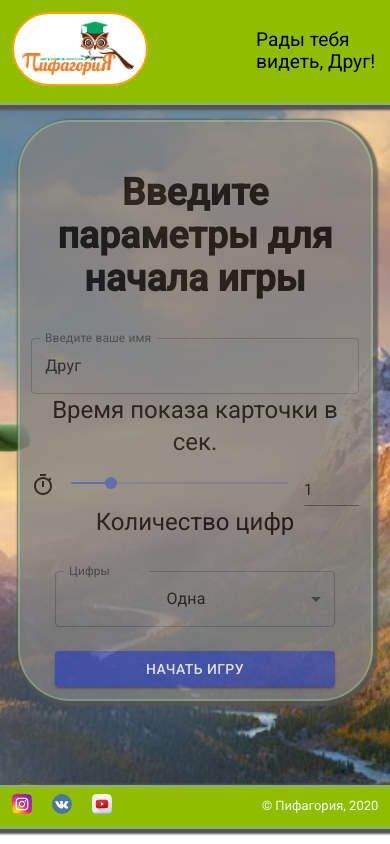
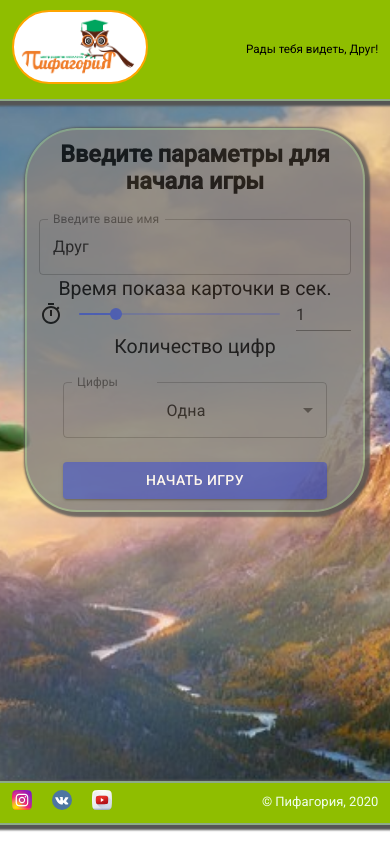
Before and after one commit to IlyaIvanchikov/flash, a React (Create React App) app: page / in a window 390 px wide. Built offline with nearby package versions, Linux system fonts and the light colour scheme; a web font is replaced by a local one.

Commit message:
feat: add media adaptive

```diff
--- a/src/components/Header/Header.css
+++ b/src/components/Header/Header.css
@@ -1,11 +1,11 @@
 .header {
   flex-grow: 1;
+  flex-wrap: wrap;
   background-color: #8fbe00;
   padding: 10px 3%;
   display: flex;
   flex-direction: row;
   justify-content: space-between;
-  flex-wrap: nowrap;
 }
 
 .logo {
@@ -24,18 +24,19 @@
 }
 
 .h1-header {
-  font-size: 1.5rem;
   /* color: #fff; */
   font-style: italic;
   /* background-color: #fff; */
 }
 
 .p-header {
-  font-size: 1.2rem;
+  font-size: 1.7vw;
 }
 
 @media (max-width: 700px) {
-
+  .p-header {
+    font-size: 3vw;
+  }
   .logo {
     max-width: 120px;
   }
--- a/src/components/Header/Header.js
+++ b/src/components/Header/Header.js
@@ -12,13 +12,13 @@ const Header = (props) => {
   return (
     <header className="header blockShadow">
       <Grid container alignItems="center">
-        <Grid container item  xs={8} sm={6} direction="row" alignItems="center">
+        <Grid container item  xs={6} sm={6} direction="row" alignItems="center">
           <a className="link-logo" href="/"><img src={Logo} alt="logo" className="logo"/></a>
           <Hidden smDown>
           <h1 className="h1-header">{SITE_TITLE}</h1>
           </Hidden>
         </Grid>
-        <Grid container justify="flex-end" item xs={4} sm={6}>
+        <Grid container justify="flex-end" item xs={6} sm={6}>
           <p className="p-header">{SALUTATION + (props.name || DEFAULT_NAME)}!</p>
         </Grid>
       </Grid>
--- a/src/components/Main/BlockParameters/BlockParamaters.js
+++ b/src/components/Main/BlockParameters/BlockParamaters.js
@@ -3,7 +3,6 @@ import { makeStyles } from '@material-ui/core/styles'
 import {
   TextField,
   FormGroup,
-  Typography,
   InputLabel,
   MenuItem,
   FormControl,
@@ -18,10 +17,10 @@ import './BlockParameters.css'
 
 const useStyles = makeStyles((theme) => ({
   root: {
-    width: 250,
+    width: 250
   },
   button: {
-    width: 140,
+    width: 140
   },
   formControl: {
     margin: theme.spacing(3)
@@ -73,7 +72,7 @@ const BlockParameters = (props) => {
   return (
     <div className="blockParameters">
       <FormGroup className="formGroup">
-        <h3>Введите параметры для начала игры</h3>
+        <h3 className="h3">Введите параметры для начала игры</h3>
         <TextField
           id="outlined-helperText"
           label="Введите ваше имя"
@@ -82,9 +81,9 @@ const BlockParameters = (props) => {
           variant="outlined"
           onChange={handleTextField}
         />
-        <Typography id="input-slider" variant="h5" gutterBottom>
+        <p id="input-slider" className="h5-params">
           Время показа карточки в сек.
-        </Typography>
+        </p>
         <Grid container spacing={2} alignItems="center">
           <Grid item>
             <TimerIcon />
@@ -116,9 +115,9 @@ const BlockParameters = (props) => {
             />
           </Grid>
         </Grid>
-        <Typography id="input-select" variant="h5" gutterBottom>
+        <p id="input-select" className="h5-params">
           Количество цифр
-        </Typography>
+        </p>
         <FormControl variant="outlined" className={classes.formControl}>
           <InputLabel id="select-outlined-label">Цифры</InputLabel>
           <Select
--- a/src/components/Main/BlockParameters/BlockParameters.css
+++ b/src/components/Main/BlockParameters/BlockParameters.css
@@ -1,7 +1,7 @@
 .blockParameters {
   flex-grow: 1;
   display: flex;
-  flex-direction: row;
+  flex-direction: column;
   justify-content: center;
   align-items: center;
   margin-bottom: 0;
@@ -10,12 +10,13 @@
 .formGroup {
   background-color: grey;
   position: relative;
+  top: 4vh;
+  width: 50vw;
   opacity: 0.8;
   border-radius: 50px;
   text-align: center;
   padding: 3%;
-  margin: 5%;
-  font-size: 2rem;
+  margin-top: 1%;
   -webkit-box-shadow:
   0px 0px 0px 6px rgba(182, 231, 170, 0.589),
   2px 2px 2px 5px #555;
@@ -28,3 +29,14 @@
   0px 0px 0px 2px rgba(182, 231, 170, 0.589),
   2px 2px 2px 5px #555;
 }
+
+.h3 {
+  font-size: 2vw;
+  margin-top: 0;
+}
+
+.h5-params {
+  font-size: 1.5vw;
+  margin-bottom: 0;
+  margin-top: 1%;
+}
--- a/src/components/Main/Main.css
+++ b/src/components/Main/Main.css
@@ -12,6 +12,20 @@
   }
 
 @media only screen and (max-width: 767px) {
+
+  .h3 {
+    font-size: 6vw;
+  }
+
+  .formGroup {
+    margin: 8%;
+    top: 4%;
+    width: 80vw;
+
+  }
+  .h5-params {
+    font-size: 5vw;
+  }
   .main {
     background-image: url('../../resources/img/back-mobile.jpg');
   }
```
